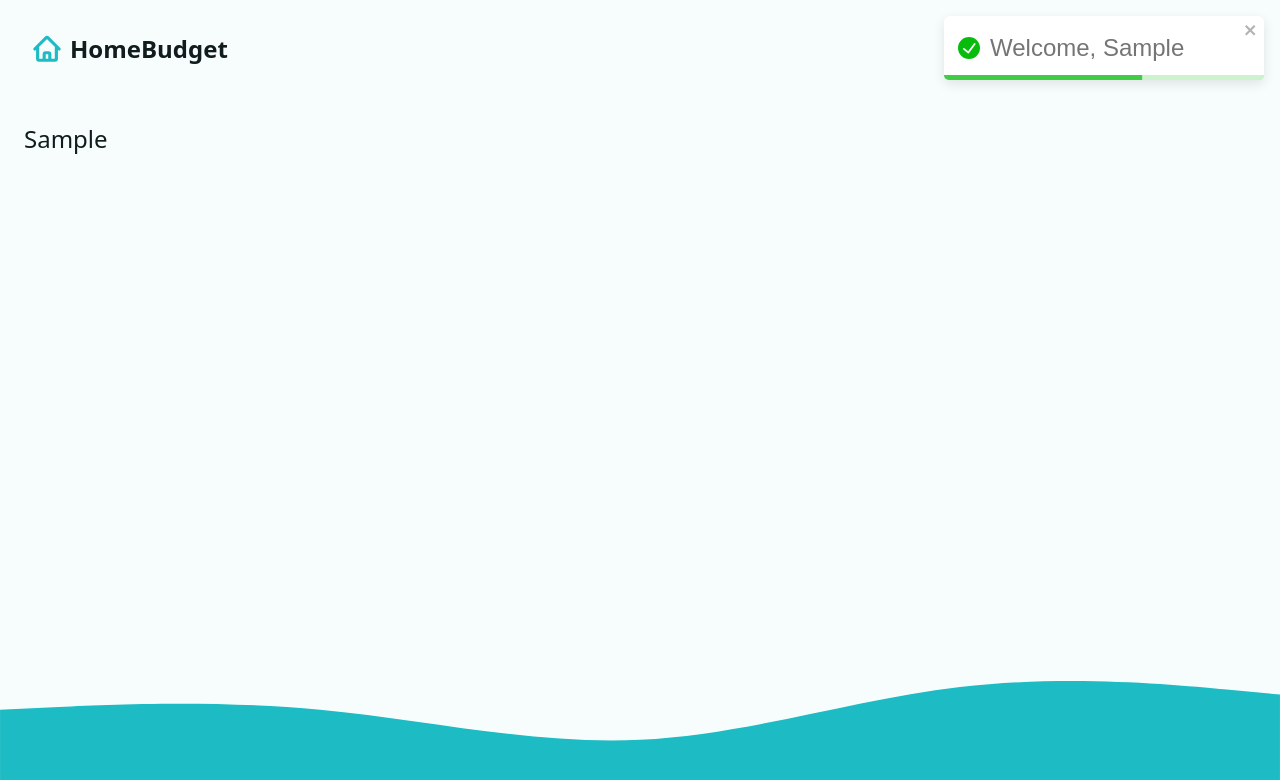
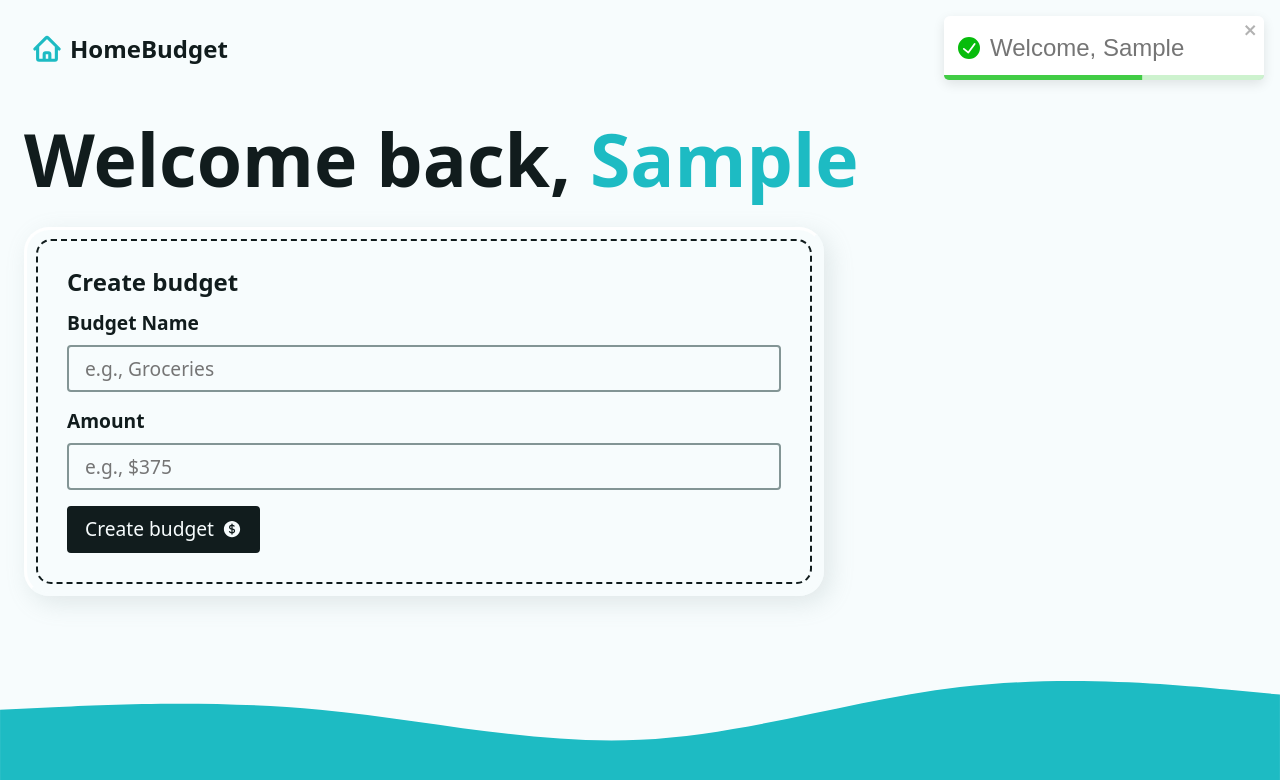
Before and after one commit to edcabiltes/budget-app, a React (Vite) app: page / in a window 1280 px wide. Both pictures are taken after typing "Sample" into the empty fields and a click on the button "Create Account". Shown: the top 780 px of the page. Built offline with nearby package versions, Linux system fonts and the light colour scheme.

Commit message:
Added budget form

```diff
--- /dev/null
+++ b/src/components/AddBudgetForm.jsx
@@ -0,0 +1,47 @@
+import { Form } from "react-router-dom";
+
+import { CurrencyDollarIcon } from "@heroicons/react/24/solid";
+
+const AddBudgetForm = () => {
+
+    return (
+        <div className="form-wrapper">
+            <h2 className="h3">
+                Create budget
+            </h2>
+            <Form
+                method="post"
+                className="grid-sm"
+            >
+                <div className="grid-xs">
+                    <label htmlFor="newBudget">Budget Name</label>
+                    <input
+                        type="text"
+                        name="newBudget"
+                        id="newBudget"
+                        placeholder="e.g., Groceries"
+                        required
+                    />
+                </div>
+                <div className="grid-xs">
+                    <label htmlFor="newBudgetAmount">Amount</label>
+                    <input
+                        type="number"
+                        step="0.01"
+                        name="newBudgetAmount"
+                        id="newBudgetAmount"
+                        placeholder="e.g., $375"
+                        required
+                        inputMode="decimal"
+                    />
+                </div>
+                <button type="submit" className="btn btn--dark">
+                    <span>Create budget</span>
+                    <CurrencyDollarIcon width={20} />
+                </button>
+            </Form>
+        </div>
+    )
+};
+
+export default AddBudgetForm;
--- a/src/pages/Dashboard.jsx
+++ b/src/pages/Dashboard.jsx
@@ -2,7 +2,9 @@
 
 import { toast } from "react-toastify";
 
+// components
 import Intro from "../components/Intro";
+import AddBudgetForm from "../components/AddBudgetForm";
 
 // helper function
 import { fetchData } from "../helpers";
@@ -10,7 +12,8 @@
 // loader
 export function dashboardLoader() {
     const userName = fetchData("userName");
-    return { userName }
+    const budgets = fetchData("budgets");
+    return { userName, budgets }
 };
 
 // action
@@ -27,11 +30,23 @@
 }
 
 const Dashboard = () => {
-    const { userName } = useLoaderData();
+    const { userName, budgets } = useLoaderData();
 
     return (
         <>
-            {userName ? (<p>{userName}</p>) : <Intro />}
+            {userName ? (
+                <div className="dashboard">
+                    <h1>Welcome back, <span className="accent">{userName}</span></h1>
+                    <div className="grid-sm">
+                        {/* {budgets ? () : ()} */}
+                        <div className="grid-lg">
+                            <div className="flex-lg">
+                                <AddBudgetForm />
+                            </div>
+                        </div>
+                    </div>
+                </div>
+            ) : <Intro />}
         </>
     )
 };
```
